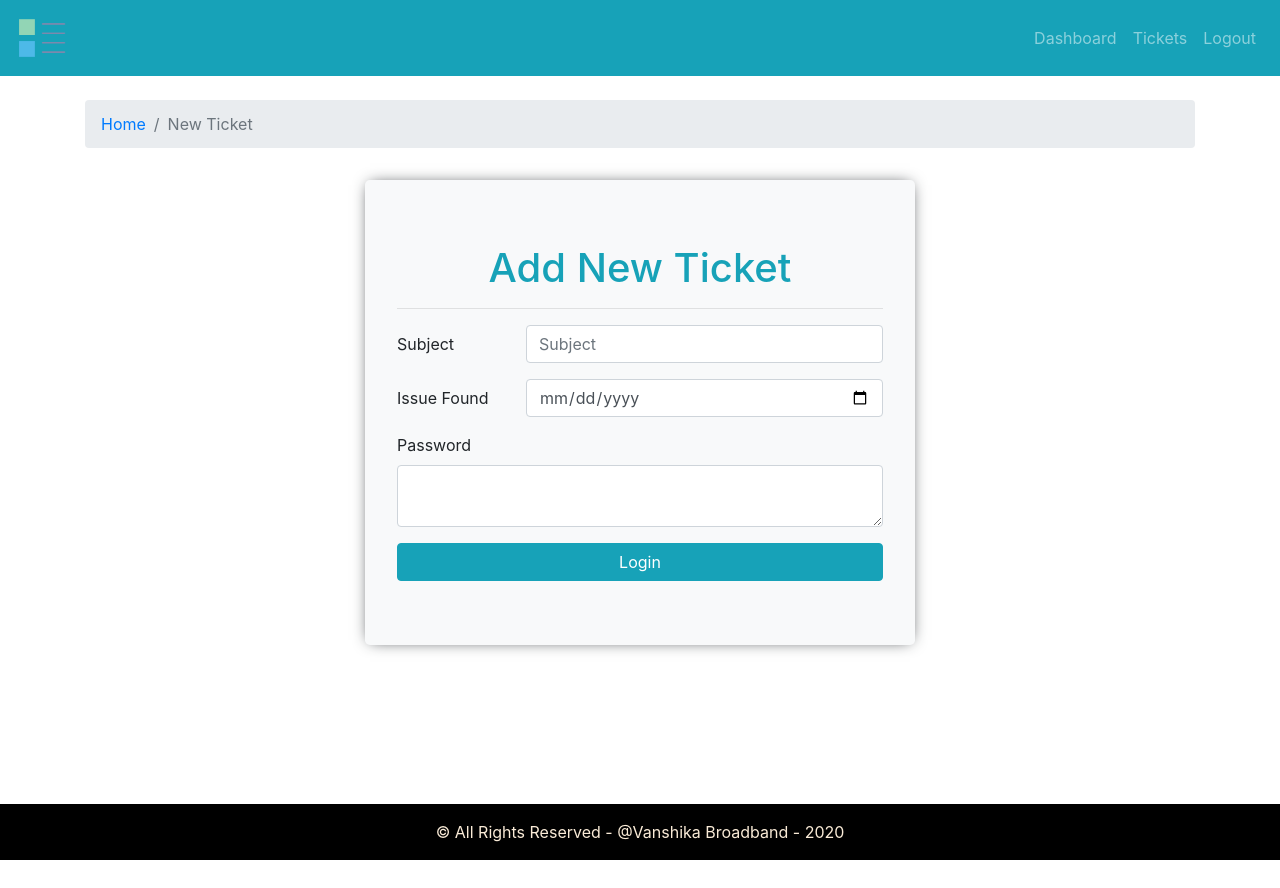
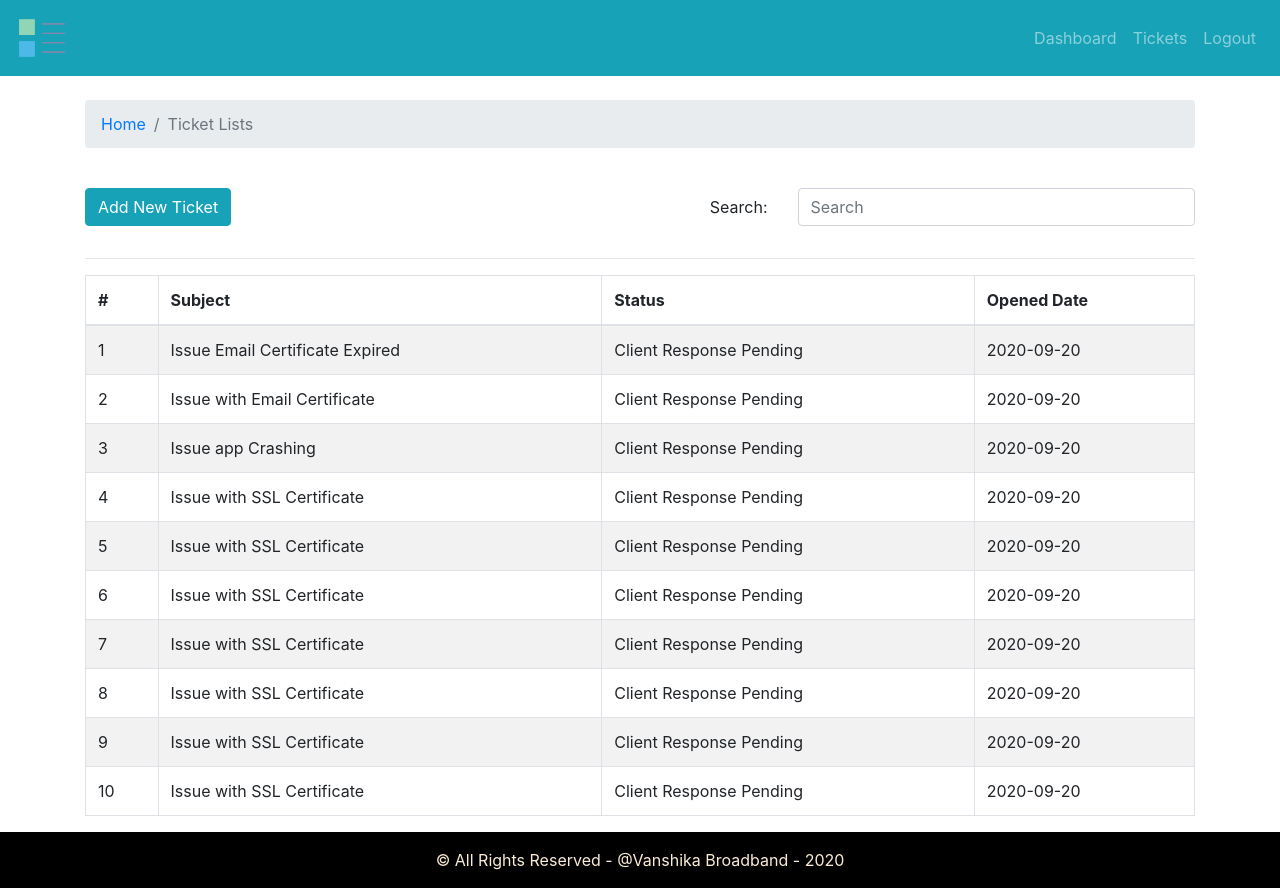
Before and after one commit to Varu98/vanshika_frontend, a React (Create React App) app: page / in a window 1280 px wide. Before the commit the page ends 860 px from the top, so only its background shows below. Built offline with nearby package versions, Linux system fonts and the light colour scheme.

Commit message:
Add Ticket List Page

```diff
--- a/src/App.js
+++ b/src/App.js
@@ -2,7 +2,8 @@
 import "./App.css";
 import { DefaultLayout } from "./components/layout/DefaultLayout";
 // import { Dashboard } from "./pages/entry/dashboard/Dashboard.page";
-import { AddTicket } from "./pages/new-ticket/AddTicket.page";
+// import { AddTicket } from "./pages/new-ticket/AddTicket.page";
+import { TicketLists } from "./pages/ticket-list/TicketLists.page";
 
 // import { Entry } from "./pages/entry/Entry.page";
 
@@ -12,7 +13,8 @@
       {/* <Entry /> */}
       <DefaultLayout>
         {/* <Dashboard /> */}
-        <AddTicket />
+        {/* <AddTicket /> */}
+        <TicketLists />
       </DefaultLayout>
     </div>
   );
--- a/src/assets/data/dummy-tickets.json
+++ b/src/assets/data/dummy-tickets.json
@@ -1,51 +1,70 @@
 [
   {
     "id": 1,
+    "subject": "Issue Email Certificate Expired",
     "status": "Client Response Pending",
     "addedAt": "2020-09-20"
   },
   {
     "id": 2,
+    "subject": "Issue with Email Certificate",
+
     "status": "Client Response Pending",
     "addedAt": "2020-09-20"
   },
   {
     "id": 3,
+    "subject": "Issue app Crashing",
+
     "status": "Client Response Pending",
     "addedAt": "2020-09-20"
   },
   {
     "id": 4,
+    "subject": "Issue with SSL Certificate",
+
     "status": "Client Response Pending",
     "addedAt": "2020-09-20"
   },
   {
     "id": 5,
+    "subject": "Issue with SSL Certificate",
+
     "status": "Client Response Pending",
     "addedAt": "2020-09-20"
   },
   {
     "id": 6,
+    "subject": "Issue with SSL Certificate",
+
     "status": "Client Response Pending",
     "addedAt": "2020-09-20"
   },
   {
     "id": 7,
+    "subject": "Issue with SSL Certificate",
+
     "status": "Client Response Pending",
     "addedAt": "2020-09-20"
   },
   {
     "id": 8,
+    "subject": "Issue with SSL Certificate",
+
     "status": "Client Response Pending",
     "addedAt": "2020-09-20"
   },
   {
     "id": 9,
+    "subject": "Issue with SSL Certificate",
+
     "status": "Client Response Pending",
     "addedAt": "2020-09-20"
   },
   {
     "id": 10,
+    "subject": "Issue with SSL Certificate",
+
     "status": "Client Response Pending",
     "addedAt": "2020-09-20"
   }
--- /dev/null
+++ b/src/components/search-form/SearchForm.comp.js
@@ -0,0 +1,30 @@
+import React from "react";
+import { Form, Row, Col } from "react-bootstrap";
+import PropTypes from "prop-types";
+
+export const SearchForm = ({ handleOnChange, str }) => {
+  return (
+    <div>
+      <Form>
+        <Form.Group as={Row}>
+          <Form.Label column sm="3">
+            Search:{" "}
+          </Form.Label>
+          <Col sm="9">
+            <Form.Control
+              name="searchStr"
+              onChange={handleOnChange}
+              value={str}
+              placeholder="Search"
+            />
+          </Col>
+        </Form.Group>
+      </Form>
+    </div>
+  );
+};
+
+SearchForm.propTypes = {
+  handleOnChange: PropTypes.func.isRequired,
+  str: PropTypes.string.isRequired,
+};
--- a/src/components/ticket-table/TicketTable.comp.js
+++ b/src/components/ticket-table/TicketTable.comp.js
@@ -1,5 +1,6 @@
 import React from "react";
 import { Table } from "react-bootstrap";
+import PropTypes from "prop-types";
 
 export const TicketTable = ({ tickets }) => {
   return (
@@ -24,8 +25,8 @@
           ))
         ) : (
           <tr>
-            <td colSpan="4" className="center-text">
-              No Tickets To Show
+            <td colSpan="4" className="text-center">
+              No Tickets To Show{""}
             </td>
           </tr>
         )}
@@ -33,3 +34,7 @@
     </Table>
   );
 };
+
+TicketTable.propTypes = {
+  tickets: PropTypes.array.isRequired,
+};
--- /dev/null
+++ b/src/pages/ticket-list/TicketLists.page.js
@@ -0,0 +1,50 @@
+import React, { useState, useEffect } from "react";
+import { Container, Row, Col, Button } from "react-bootstrap";
+import { Breadcrumbs } from "../../components/breadcrumbs/Breadcrumb.comp";
+import { SearchForm } from "../../components/search-form/SearchForm.comp";
+import { TicketTable } from "../../components/ticket-table/TicketTable.comp";
+import tickets from "../../assets/data/dummy-tickets.json";
+
+export const TicketLists = () => {
+  const [str, setStr] = useState("");
+  const [displayTicket, setDisplayTicket] = useState(tickets);
+
+  useEffect(() => {}, [str, displayTicket]);
+
+  const handleOnChange = (e) => {
+    const { value } = e.target;
+    console.log(value);
+    setStr(value);
+    SearchTicket(value);
+  };
+
+  const SearchTicket = (sttr) => {
+    const displayTicket = tickets.filter((row) =>
+      row.subject.toLowerCase().includes(sttr.toLowerCase())
+    );
+    setDisplayTicket(displayTicket);
+  };
+  return (
+    <Container>
+      <Row>
+        <Col>
+          <Breadcrumbs page="Ticket Lists" />
+        </Col>
+      </Row>
+      <Row className="mt-4">
+        <Col>
+          <Button variant="info">Add New Ticket</Button>
+        </Col>
+        <Col className="text-right">
+          <SearchForm handleOnChange={handleOnChange} str={str} />
+        </Col>
+      </Row>
+      <hr />
+      <Row>
+        <Col>
+          <TicketTable tickets={displayTicket} />
+        </Col>
+      </Row>
+    </Container>
+  );
+};
```
